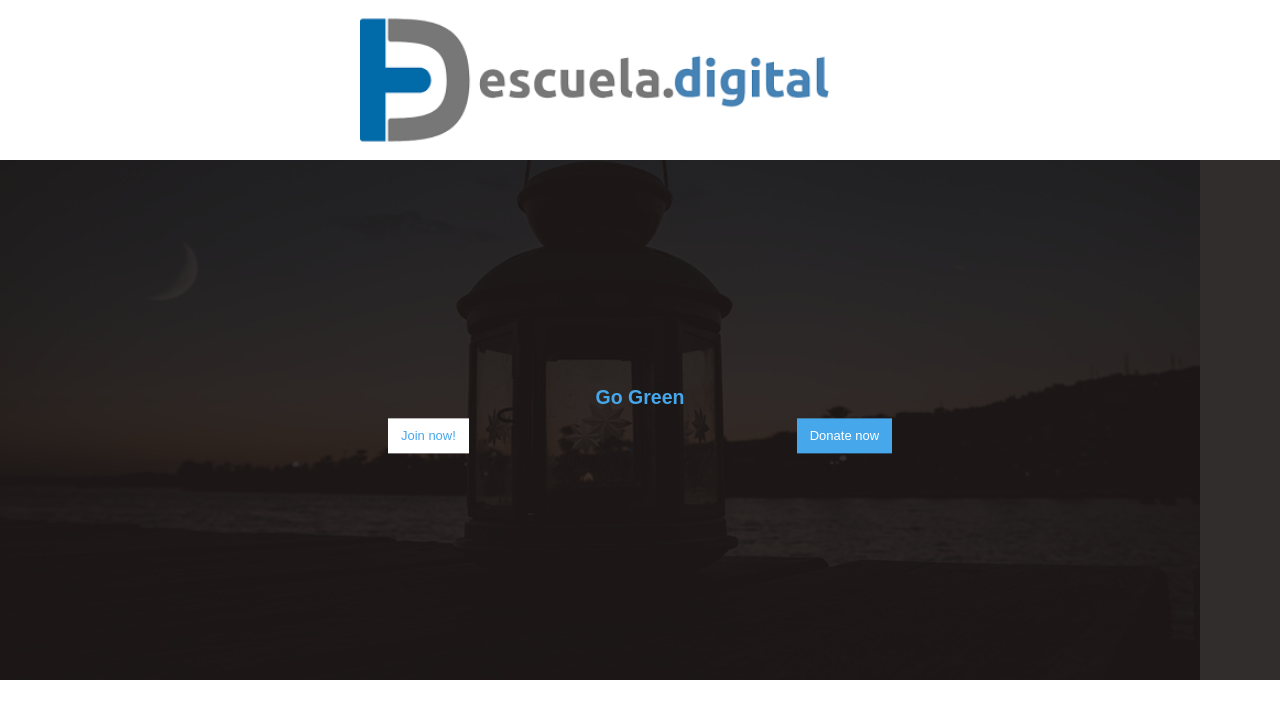
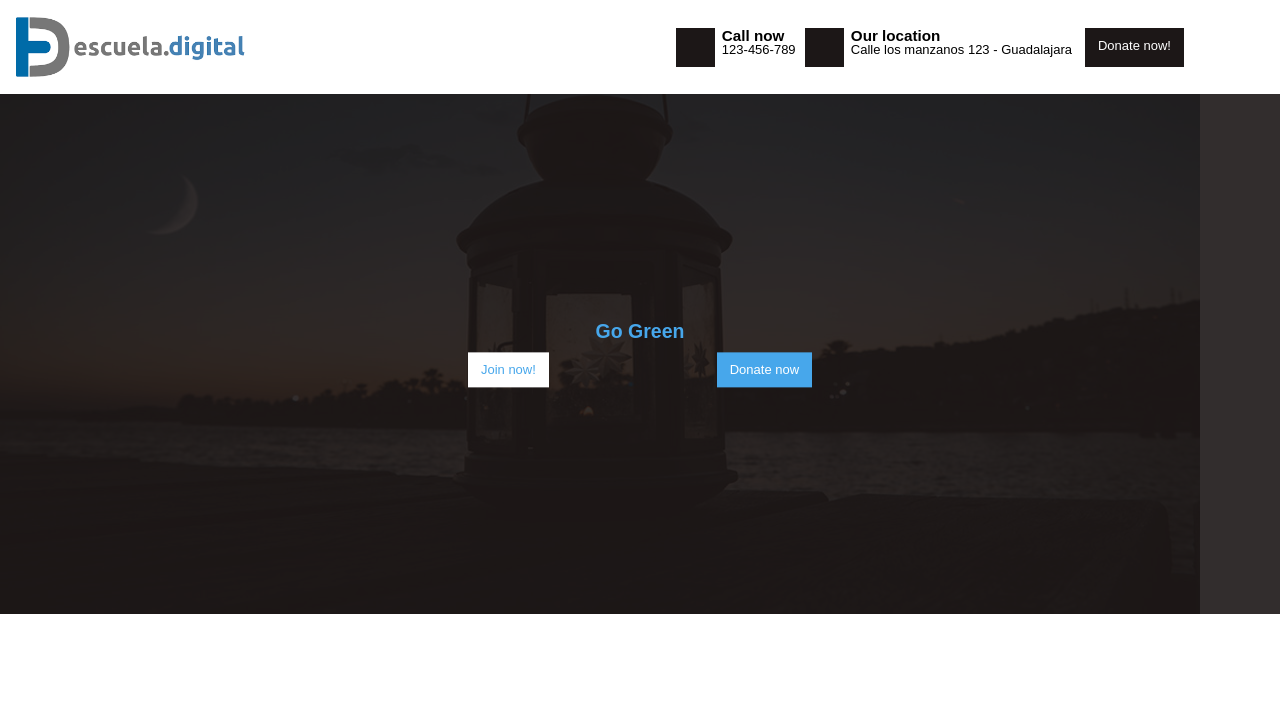
Before and after one commit to bauticutraro/Proyect-CSS, a plain HTML site: page index.html in a window 1280 px wide. Drawn offline with Linux system fonts and the light colour scheme; some icons are missing.

Commit message:
comencé a adaptar el header con media queries

```diff
--- a/scss/base/base.scss
+++ b/scss/base/base.scss
@@ -1,3 +1,9 @@
+*,
+*::before,
+*::after {
+  box-sizing: border-box;
+}
+
 body {
   font-size: $s;
   font-family: arial;
--- a/scss/layout/layout.scss
+++ b/scss/layout/layout.scss
@@ -9,18 +9,29 @@
   align-items: center;
 
   &-2 {
-    display: none;
     display: flex;
     align-items: center;
-    width: 100%;
-    justify-content: center;
+    width: 80%;
+    justify-content: flex-end;
+
+    @media screen and (max-width: 640px) {
+      display: none;
+    }
   }
 
   &-1 {
     width: 100%;
+
+    @media screen and (min-width: 640px) {
+      width: 20%;
+    }
   }
 
-  .contact-widget {
-    display: none;
+  .donate {
+    margin-left: 1em;
+
+    @media screen and (max-width: 768px) {
+      display: none;
+    }
   }
 }
--- a/scss/modules/_modules.scss
+++ b/scss/modules/_modules.scss
@@ -7,8 +7,12 @@
     background: $secondary-color;
     color: #fff;
     text-align: center;
-    line-height: 2.4em;
     font-size: 1.5em;
+    margin-left: .5em;
+
+    &.button {
+      line-height: 2.3;
+    }
   }
 
   &__data {
--- a/scss/theme/banner.scss
+++ b/scss/theme/banner.scss
@@ -25,6 +25,10 @@
    display: flex;
    justify-content: space-around;
    flex-wrap: wrap;
+
+   @media screen and (min-width: 480px) {
+     width: 40%;
+   }
  }
 
 &__title {
--- a/scss/theme/header.scss
+++ b/scss/theme/header.scss
@@ -1,7 +1,5 @@
 .main-header {
   padding: $gutter;
-  padding-left: 0;
-  padding-right: 0;
 }
 
 .logo {
@@ -9,4 +7,8 @@
   margin-left: auto;
   margin-right: auto;
   width: 40%;
+
+  @media screen and (min-width: 640px) {
+    width: 100%;
+  }
 }
```
Also changed, not shown: css/styles.css.
